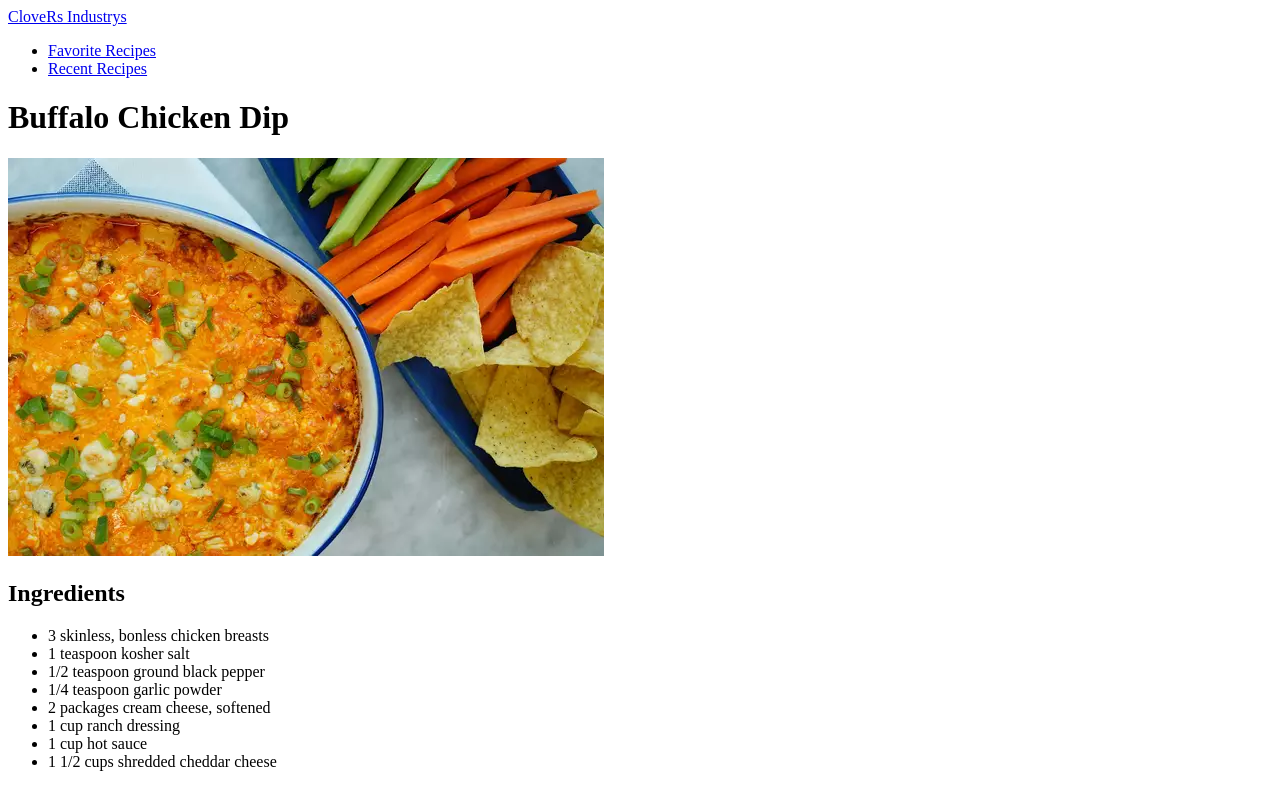
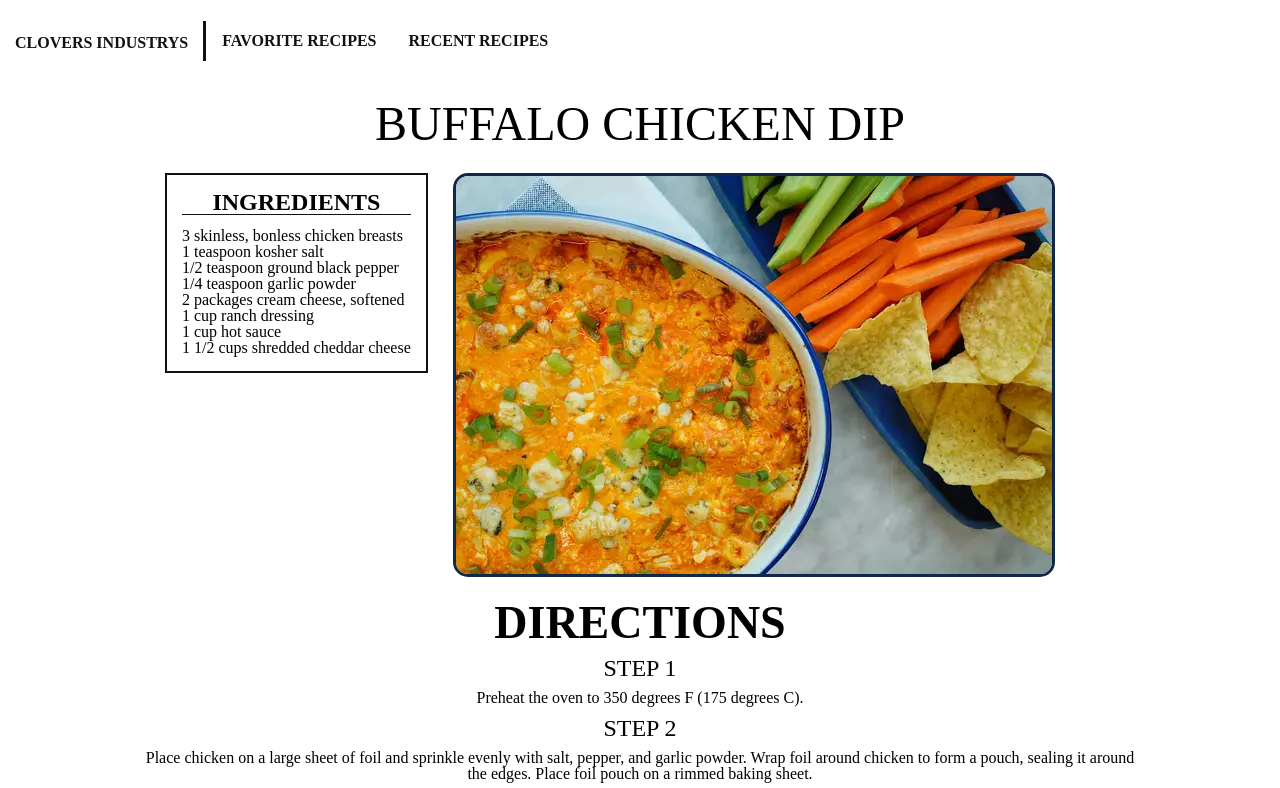
Before and after one commit to CloveRs212/odin-recipes, a plain HTML site: page recipes/lasagna.html in a window 1280 px wide. Shown: the top 788 px of the page. Drawn offline with Linux system fonts and the light colour scheme.

Commit message:
CSS in recipe pages has begun

```diff
--- a/recipes/lasagna.html
+++ b/recipes/lasagna.html
@@ -6,6 +6,7 @@
     <meta http-equiv="X-UA-Compatible" content="IE=edge">
     <meta name="viewport" content="width=device-width, initial-scale=1.0">
     <title>Odin Recipes Project</title>
+    <link rel="stylesheet" href="/odin-recipes/styles.css">
   </head>
   <body>
 <!-- Nav Bar Menu -->
@@ -20,10 +21,11 @@
     </header>
 <!-- Core Content -->
     <h1 class="body-title">Buffalo Chicken Dip</h1>
-    <img src="/odin-recipes/recipes/photos/buffalo-chicken-dip.webp">
+    <div class="wrapper" id="ing-flex">
+      <img class="recipe-pic" src="/odin-recipes/recipes/photos/buffalo-chicken-dip.webp">
+      <div class="body-ingredients">
         <h2>Ingredients</h2>
-    <div class="body-ingredients">
-      <ul class="body-list">
+        <ul>
           <li>3 skinless, bonless chicken breasts</li>
           <li>1 teaspoon kosher salt</li>
           <li>1/2 teaspoon ground black pepper</li>
@@ -65,5 +67,6 @@
             Bake, uncovered, until bubbly and golden around the edges, about 30 minutes. Remove from the oven and let stand for 10 minutes.
           </div>
       </div>
+    </div>
   </body>
 </html>
--- a/styles.css
+++ b/styles.css
@@ -181,3 +181,65 @@ header nav ul li a {
 
 
 }
+
+
+/* Recipes CSS */
+
+.body-title {
+  margin-top: 100px;
+  display: flex;
+  justify-content: center;
+  font-size: 48px;
+  text-transform: uppercase;
+}
+
+.recipe-pic {
+  margin: 0 auto;
+  border-radius: 15px;
+  border: 3px solid #112747;
+  margin-top: 25px;
+
+}
+
+.body-ingredients {
+  float: left;
+  margin: 25px;
+  padding: 15px;
+  border: 2px solid #111;
+}
+
+.body-ingredients h2 {
+  font-size: 24px;
+  font-weight: 800;
+  text-transform: uppercase;
+  text-align: center;
+  margin-bottom: 13px;
+  border-bottom: 1px solid #111;
+}
+
+.body-directions {
+  display: flex;
+  flex-direction: column;
+}
+
+.body-directions h2 {
+  font-size: 46px;
+  text-align: center;
+  margin-top: 20px;
+  text-transform: uppercase;
+  font-weight: 700;
+}
+
+.body-directions h3 {
+  font-size: 24px;
+  font-weight: 500;
+  text-align: center;
+  text-transform: uppercase;
+  padding: 10px;
+}
+
+.body-directions div {
+  text-align: center;
+  font-size: 16px;
+  font-weight: 500;
+}
```
Lines whose indentation alone changed are shown as unchanged.
